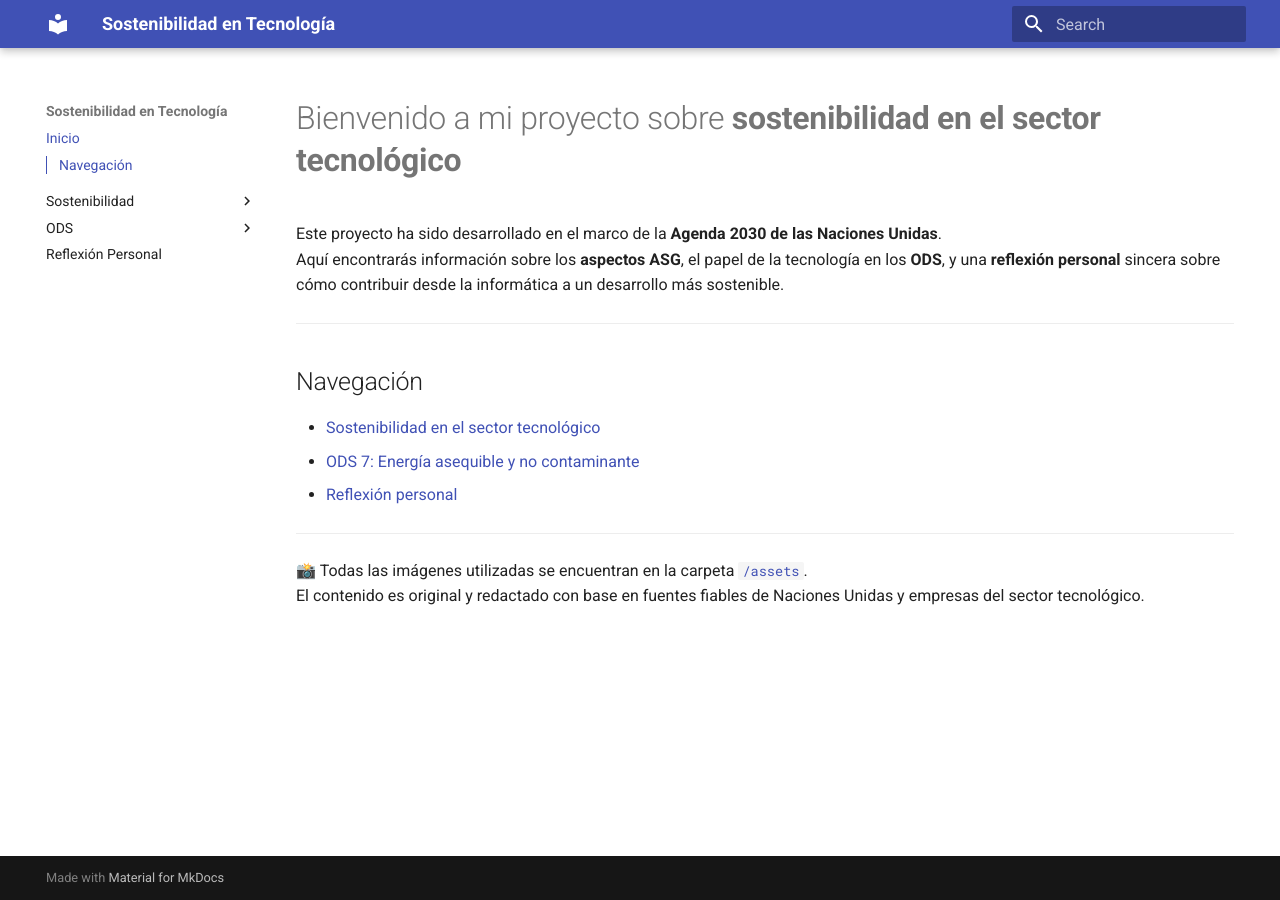
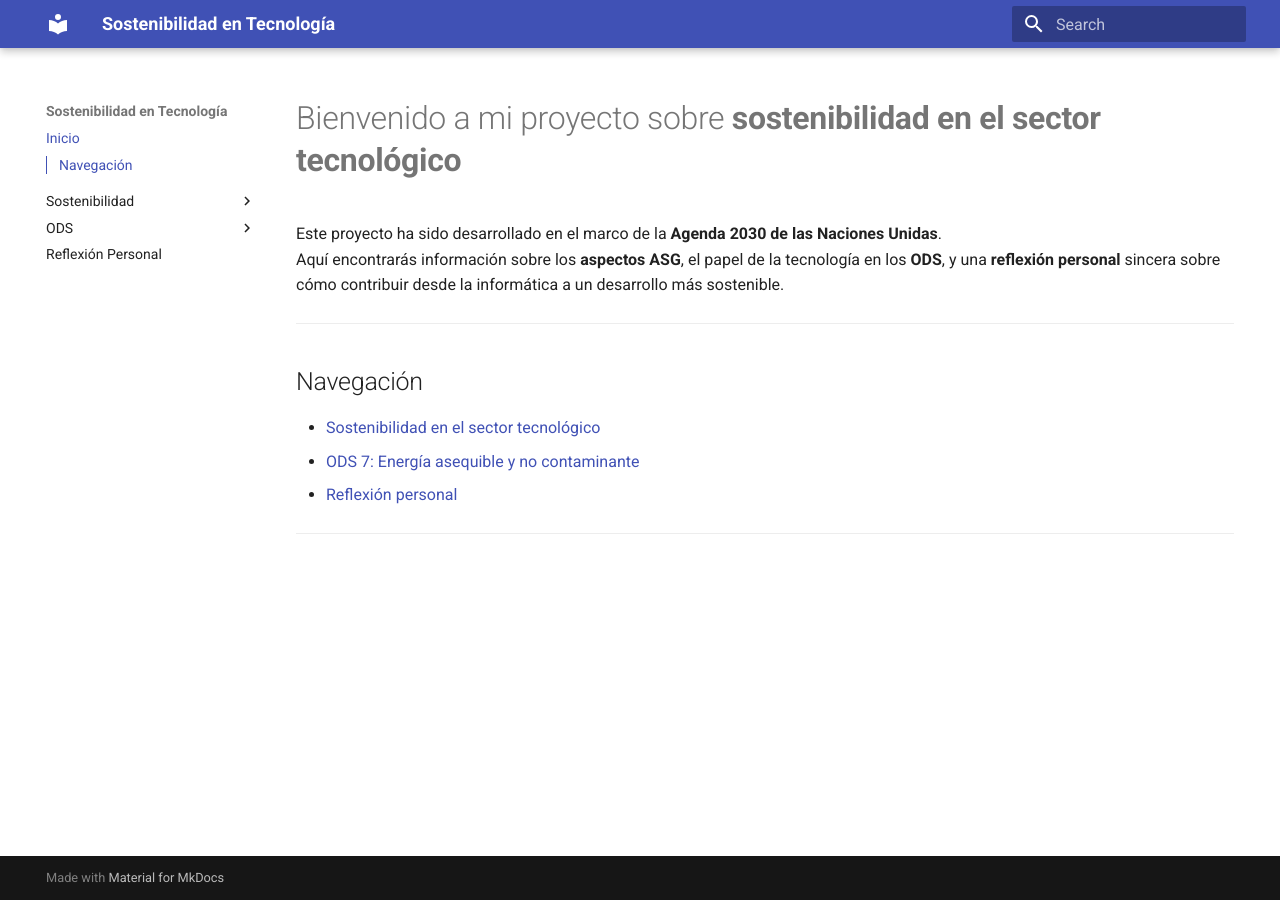
Before and after one commit to OlegLukyyy/Saspfase1, an MkDocs documentation site: the page built from docs/index.md, in a window 1280 px wide. Built offline with MkDocs 1.6.1 and Material for MkDocs 9.7.7, drawn with Linux system fonts in a browser that asks for light colours.

Commit message:
actualizacion formato

```diff
--- a/docs/index.md
+++ b/docs/index.md
@@ -12,6 +12,3 @@ Aquí encontrarás información sobre los **aspectos ASG**, el papel de la tecno
 - [Reflexión personal](reflexion.md)
 
 ---
-
-📸 Todas las imágenes utilizadas se encuentran en la carpeta [`/assets`](assets/).
-El contenido es original y redactado con base en fuentes fiables de Naciones Unidas y empresas del sector tecnológico.
```
Also changed, not shown: docs/reflexion.md (+1 -1 lines), docs/sostenibilidad.md (+3 -3 lines).
